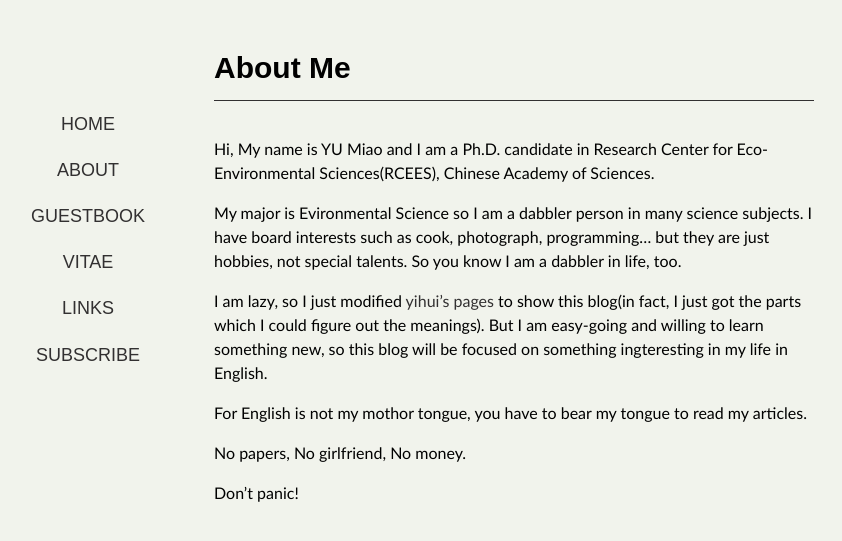
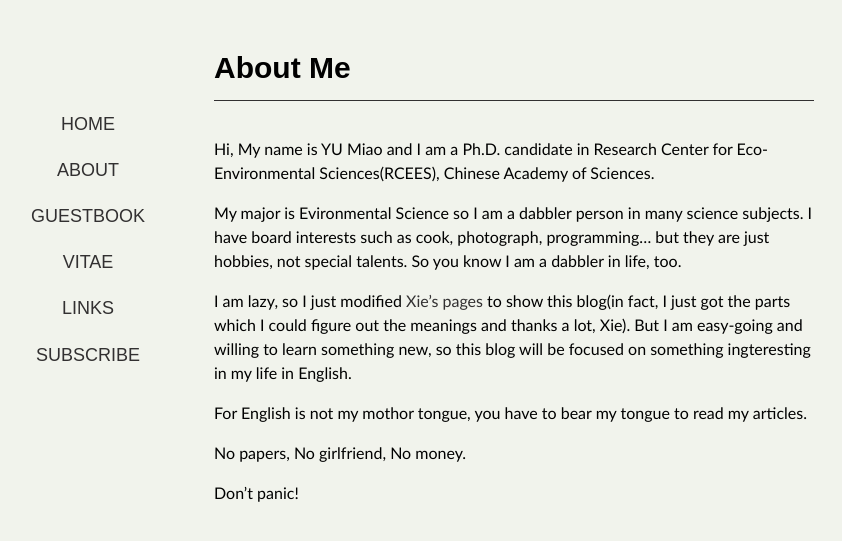
Before and after one commit to yufree/blog, a Jekyll site: the page built from about/index.md, in a window 1280 px wide. Shown: the top 541 px of the page, without its empty margins (126-968 px from the left). Built offline with Jekyll 4.4.1, drawn with Linux system fonts in a browser that asks for light colours; some web fonts are replaced; Markdown is read by kramdown in place of the engine named in the settings.

Commit message:
Thank Xie Yihui

```diff
--- a/about/index.md
+++ b/about/index.md
@@ -6,7 +6,7 @@ Hi, My name is YU Miao and I am a Ph.D. candidate in Research Center for Eco-Env
 
 My major is Evironmental Science so I am a dabbler person in many science subjects. I have board interests such as cook, photograph, programming... but they are just hobbies, not special talents. So you know I am a dabbler in life, too.
 
-I am lazy, so I just modified [yihui's pages](http://yihui.name) to show this blog(in fact, I just got the parts which I could figure out the meanings). But I am easy-going and willing to learn something new, so this blog will be focused on something ingteresting in my life in English.
+I am lazy, so I just modified [Xie's pages](http://yihui.name) to show this blog(in fact, I just got the parts which I could figure out the meanings and thanks a lot, Xie). But I am easy-going and willing to learn something new, so this blog will be focused on something ingteresting in my life in English.
 
 For English is not my mothor tongue, you have to bear my tongue to read my articles.
 
```
